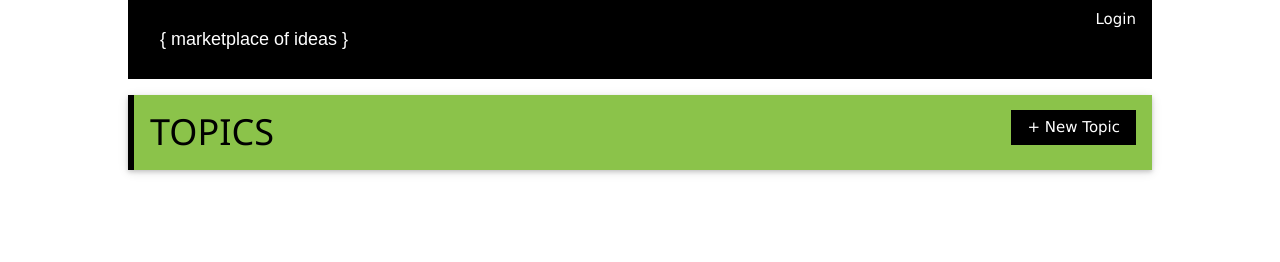
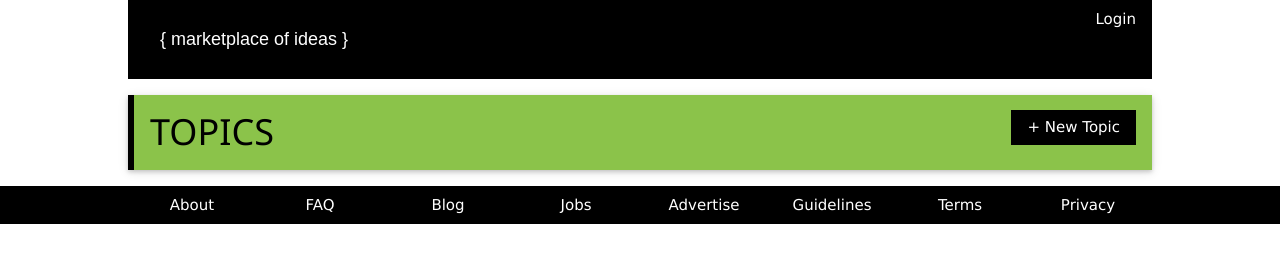
Before and after one commit to shaypepper/solveit, a website: page client/views/index.html in a window 1280 px wide. Drawn offline with nearby package versions, Linux system fonts and the light colour scheme; files that its build step writes are made by us from their sources; no server answers; files whose address does not match are found by name.

Commit message:
Created footer

```diff
--- a/client/static/js/directives.js
+++ b/client/static/js/directives.js
@@ -1,5 +1,5 @@
 app.directive('moiNavbar', function(){
-  return { templateUrl: '/partials/navbar.html' }
+  return { templateUrl: '/partials/templates/navbar.html' }
 })
 
 app.directive('moiResourceShow', function(){
@@ -8,3 +8,7 @@ app.directive('moiResourceShow', function(){
     templateUrl: '/partials/resources/show.html'
   }
 })
+
+app.directive('moiFooter', function(){
+	return {templateUrl:'/partials/templates/footer.html'}
+})
--- a/client/views/index.html
+++ b/client/views/index.html
@@ -36,5 +36,6 @@
   <body>
     <div id="wrapper" class="container-fluid" ng-view=''>
     </div>
+    <div moi-footer></div>
   </body>
 </html>
--- /dev/null
+++ b/client/views/partials/templates/footer.html
@@ -0,0 +1,12 @@
+<ul class="w3-navbar w3-black w3-center">
+  <li class="w3-hide-small" style="width:10%">&nbsp;</li>
+  <li style="width:10%"><a href="/#/">About </a></li>
+  <li style="width:10%"><a href="/#/">FAQ </a></li>
+  <li style="width:10%"><a href="/#/">Blog </a></li>
+  <li style="width:10%"><a href="/#/">Jobs </a></li>
+  <li style="width:10%"><a href="/#/">Advertise </a></li>
+  <li style="width:10%"><a href="/#/">Guidelines </a></li>
+  <li style="width:10%"><a href="/#/">Terms </a></li>
+  <li style="width:10%"><a href="/#/">Privacy </a></li>
+  <li class="w3-hide-small" style="width:10%">&nbsp;</li>
+</ul>
--- a/package.json
+++ b/package.json
@@ -1,6 +1,10 @@
 {
-  "name": "file_structure",
+  "name": "moi-solveit",
   "version": "1.0.0",
+  "engines": {
+    "node": "4.1.1"
+  }
+}
   "main": "server.js",
   "scripts": {
     "test": "echo \"Error: no test specified\" && exit 1",
```
Also changed, not shown: client/views/partials/templates/navbar.html (renamed from client/views/partials/navbar.html).
